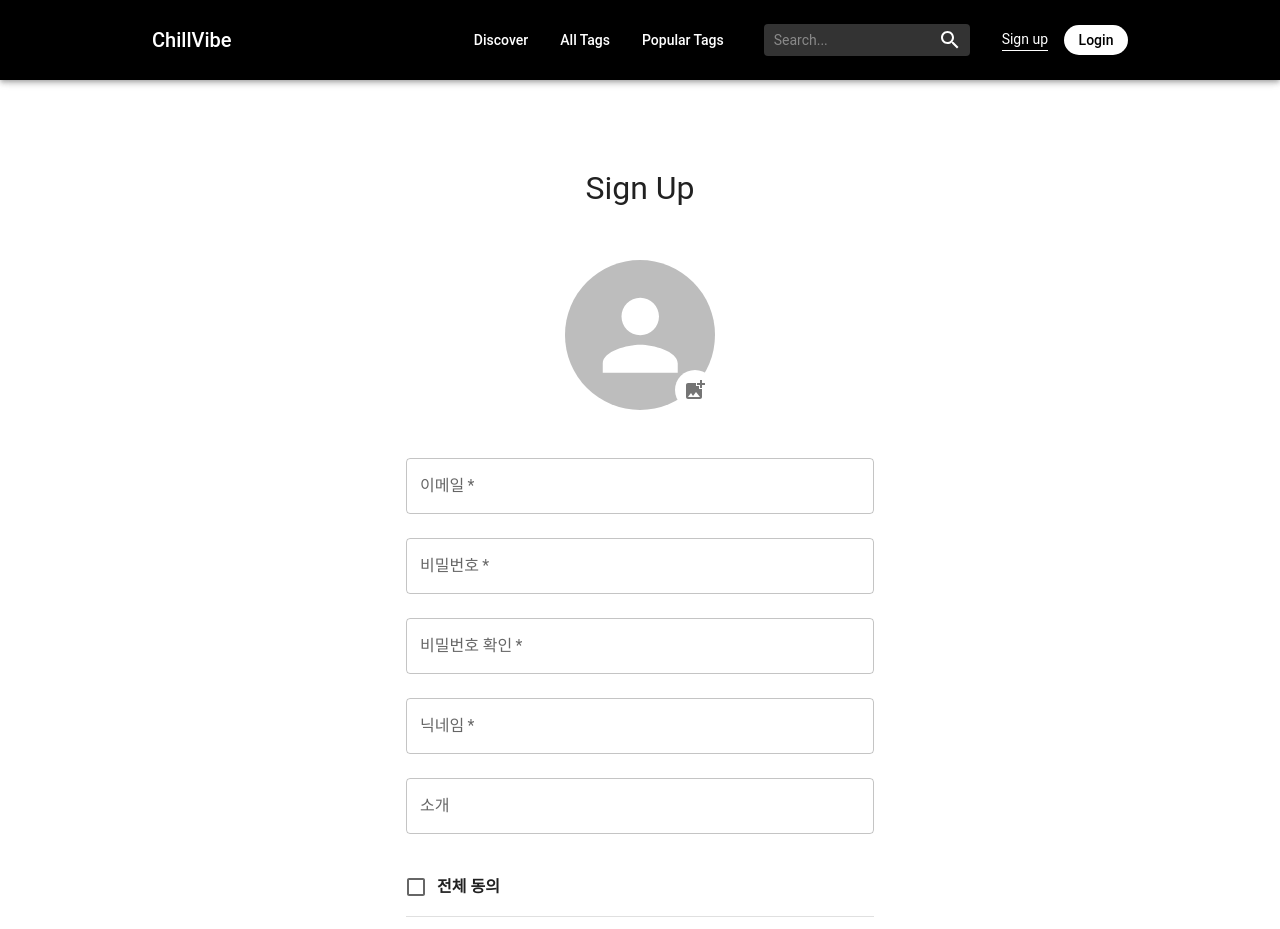
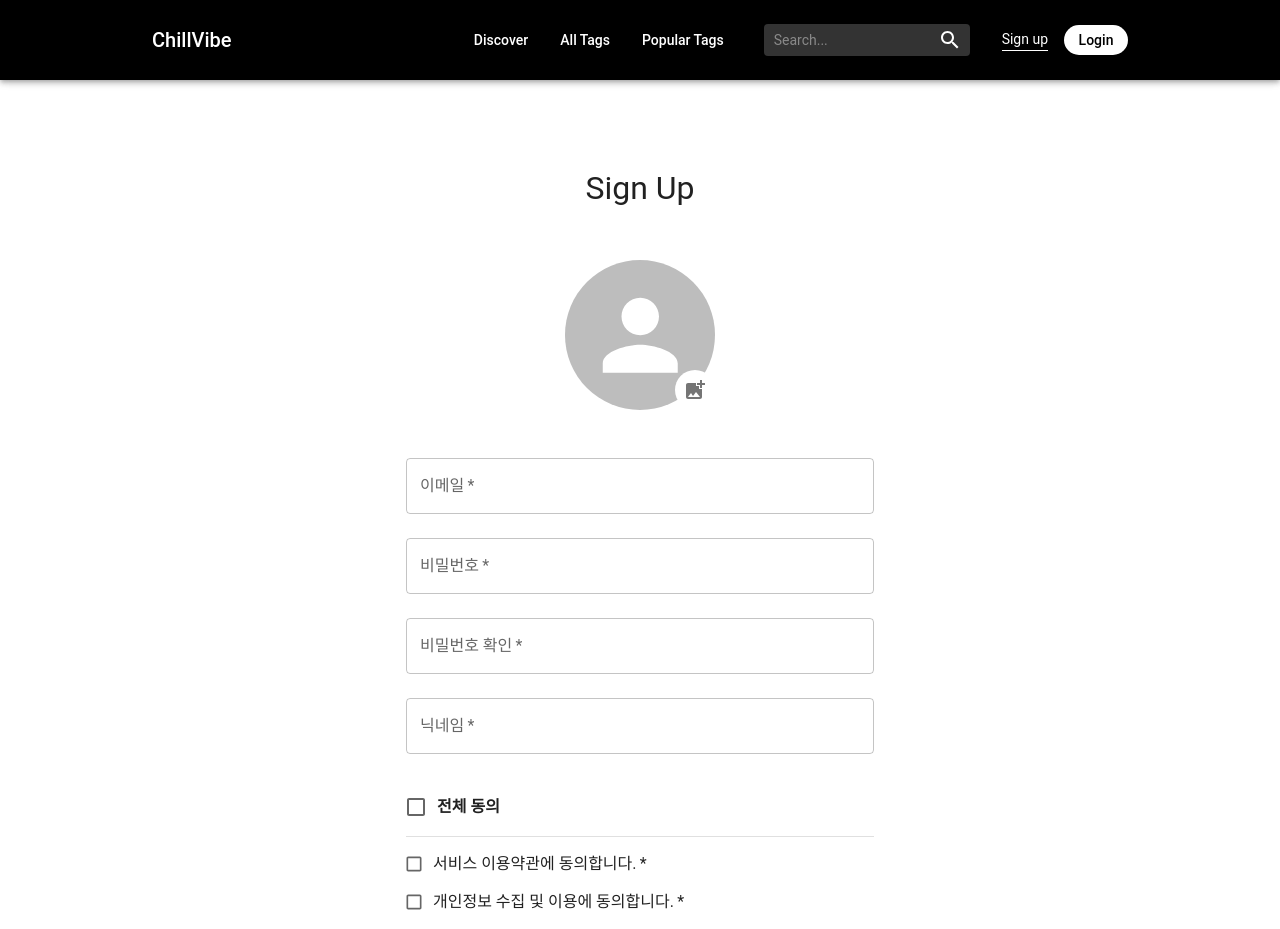
Before and after one commit to TEAM-ChillVibe/chillvibe-frontend, a React (Create React App) app: page /signup in a window 1280 px wide. Shown: the top 929 px of the page. Built offline with nearby package versions, Linux system fonts and the light colour scheme.

Commit message:
fix : 회원가입에 소개 항목 제거

```diff
--- a/src/Router.jsx
+++ b/src/Router.jsx
@@ -10,6 +10,14 @@ const Login = lazy(() => import('./pages/auth/login/Login'));
 const Signup = lazy(() => import('./pages/auth/signup/Signup'));
 const EditProfile = lazy(() => import('./pages/mypage/EditProfile'));
 const Search = lazy(() => import('./pages/search/SearchPage'));
+const Forbidden = lazy(() => import('./pages/error/code/Forbidden'));
+const InternalServerError = lazy(
+  () => import('./pages/error/code/InternalServerError'),
+);
+const NotFound = lazy(() => import('./pages/error/code/NotFound'));
+const ServiceUnavailable = lazy(
+  () => import('./pages/error/code/ServiceUnavailable'),
+);
 
 const Router = () => {
   return (
@@ -36,6 +44,10 @@ const Router = () => {
         <Route path="/signup" element={<Signup />} />
         <Route path="/edit-profile" element={<EditProfile />} />
         <Route path="/search" element={<Search />} />
+        <Route path="/403" element={<Forbidden />} />
+        <Route path="/500" element={<InternalServerError />} />
+        <Route path="/404" element={<NotFound />} />
+        <Route path="/503" element={<ServiceUnavailable />} />
       </Routes>
     </Suspense>
   );
--- a/src/pages/auth/signup/Signup.jsx
+++ b/src/pages/auth/signup/Signup.jsx
@@ -22,7 +22,7 @@ const Signup = () => {
   const [password, setPassword] = useState('');
   const [confirmPassword, setConfirmPassword] = useState('');
   const [nickname, setNickname] = useState('');
-  const [introduction, setIntroduction] = useState('');
+  const [introduction] = useState('');
   const [passwordMatchError, setPasswordMatchError] = useState('');
   const [profileImage, setProfileImage] = useState(null);
   const [imagePreview, setImagePreview] = useState('');
@@ -219,13 +219,6 @@ const Signup = () => {
             onChange={e => setNickname(e.target.value)}
             margin="normal"
           />
-          <TextField
-            label="소개"
-            fullWidth
-            value={introduction}
-            onChange={e => setIntroduction(e.target.value)}
-            margin="normal"
-          />
           {/* 약관 동의 */}
           <Box sx={{ width: '100%', my: 3 }}>
             <FormGroup>
```
